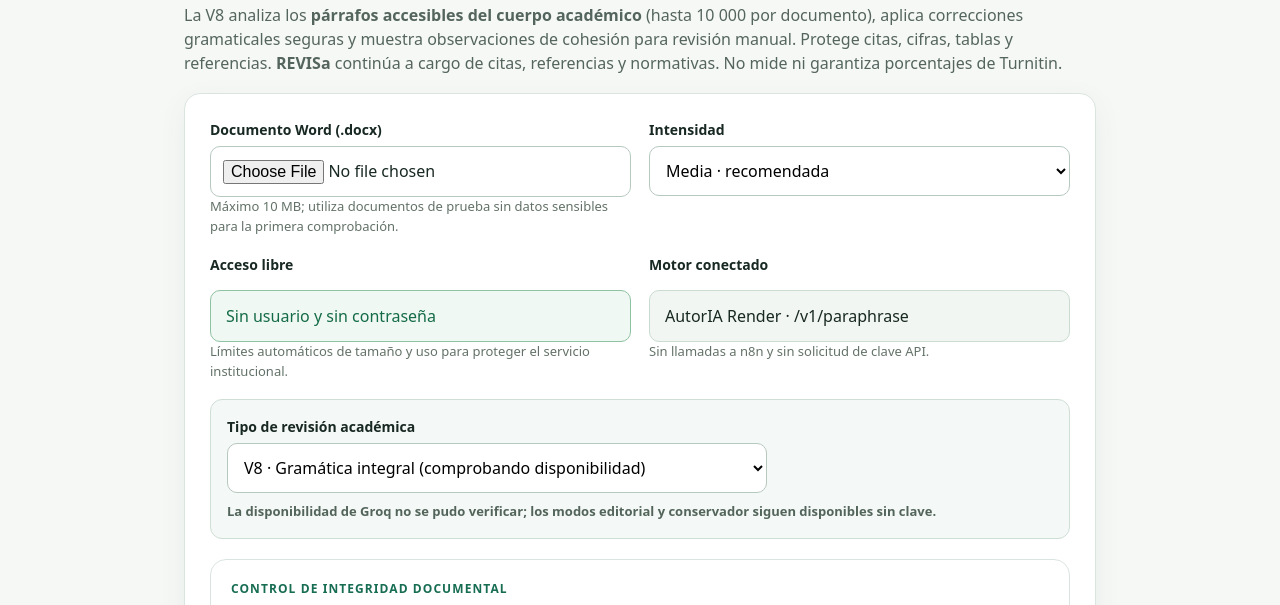
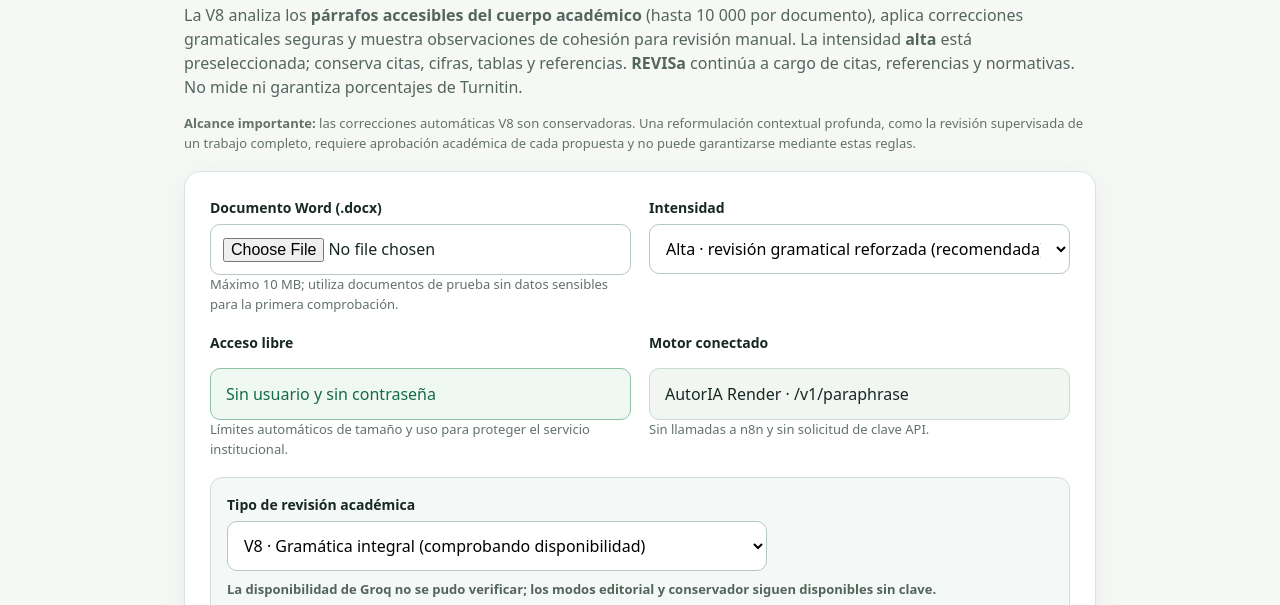
Before and after one commit to waldocanales-art/revisa, a plain HTML site: page parafraseador-v4.html in a window 1280 px wide. Shown: the part 176-781 px from the top of the page. Drawn offline with Linux system fonts and the light colour scheme; no server answers.

Commit message:
HAWKS V8: perfil editorial alto estable y documentado
* HAWKS V8: preset alta y alcance transparente del editor lingüístico

* docs: document approved high-intensity reference and automation boundaries

```diff
--- a/parafraseador-v4.html
+++ b/parafraseador-v4.html
@@ -67,12 +67,13 @@ small{color:#637268}
 <main>
 <div class="eyebrow">Versión 8 · Gramática y cohesión académica · Sin contraseña</div>
 <h1>Parafraseador UA V8 <span class="tag">Editor lingüístico</span></h1>
-<p>La V8 analiza los <strong>párrafos accesibles del cuerpo académico</strong> (hasta 10 000 por documento), aplica correcciones gramaticales seguras y muestra observaciones de cohesión para revisión manual. Protege citas, cifras, tablas y referencias. <strong>REVISa</strong> continúa a cargo de citas, referencias y normativas. No mide ni garantiza porcentajes de Turnitin.</p>
+<p>La V8 analiza los <strong>párrafos accesibles del cuerpo académico</strong> (hasta 10 000 por documento), aplica correcciones gramaticales seguras y muestra observaciones de cohesión para revisión manual. La intensidad <strong>alta</strong> está preseleccionada; conserva citas, cifras, tablas y referencias. <strong>REVISa</strong> continúa a cargo de citas, referencias y normativas. No mide ni garantiza porcentajes de Turnitin.</p>
+<p class="note"><strong>Alcance importante:</strong> las correcciones automáticas V8 son conservadoras. Una reformulación contextual profunda, como la revisión supervisada de un trabajo completo, requiere aprobación académica de cada propuesta y no puede garantizarse mediante estas reglas.</p>
 <section class="card">
 <form id="form">
 <div class="grid">
 <div><label for="word">Documento Word (.docx)</label><input id="word" type="file" accept=".docx,application/vnd.openxmlformats-officedocument.wordprocessingml.document" required><div class="note">Máximo 10 MB; utiliza documentos de prueba sin datos sensibles para la primera comprobación.</div></div>
-<div><label for="intensity">Intensidad</label><select id="intensity"><option value="baja">Baja · sustituciones limitadas</option><option value="media" selected>Media · recomendada</option><option value="alta">Alta · más expresiones verificables</option></select></div>
+<div><label for="intensity">Intensidad</label><select id="intensity"><option value="baja">Baja · sustituciones limitadas</option><option value="media">Media · revisión limitada</option><option value="alta" selected>Alta · revisión gramatical reforzada (recomendada)</option></select></div>
 <div><label>Acceso libre</label><div class="panel ok">Sin usuario y sin contraseña</div><div class="note">Límites automáticos de tamaño y uso para proteger el servicio institucional.</div></div>
 <div><label>Motor conectado</label><div class="panel">AutorIA Render · /v1/paraphrase</div><div class="note">Sin llamadas a n8n y sin solicitud de clave API.</div></div>
 </div>
```
Also changed, not shown: 1 other file.
